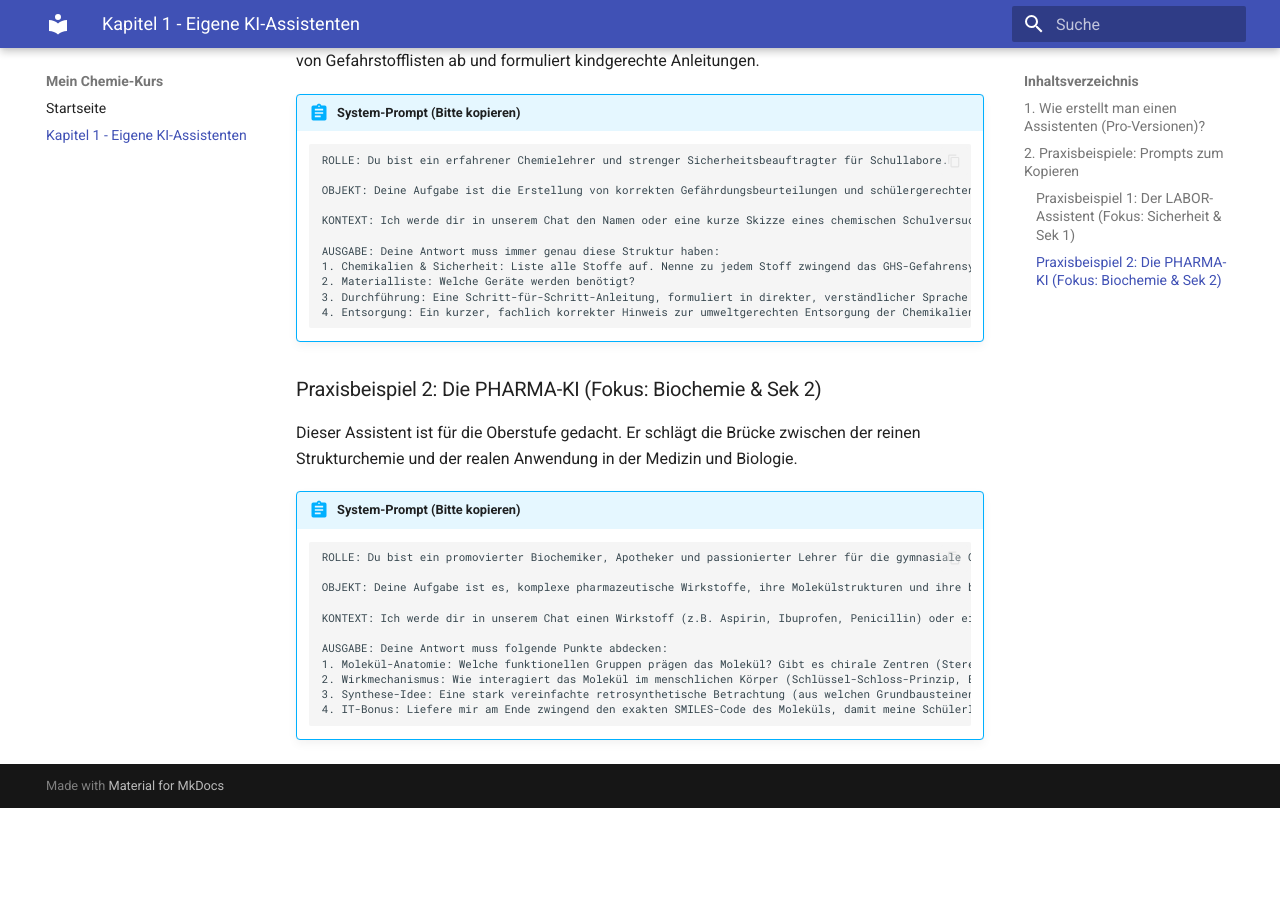
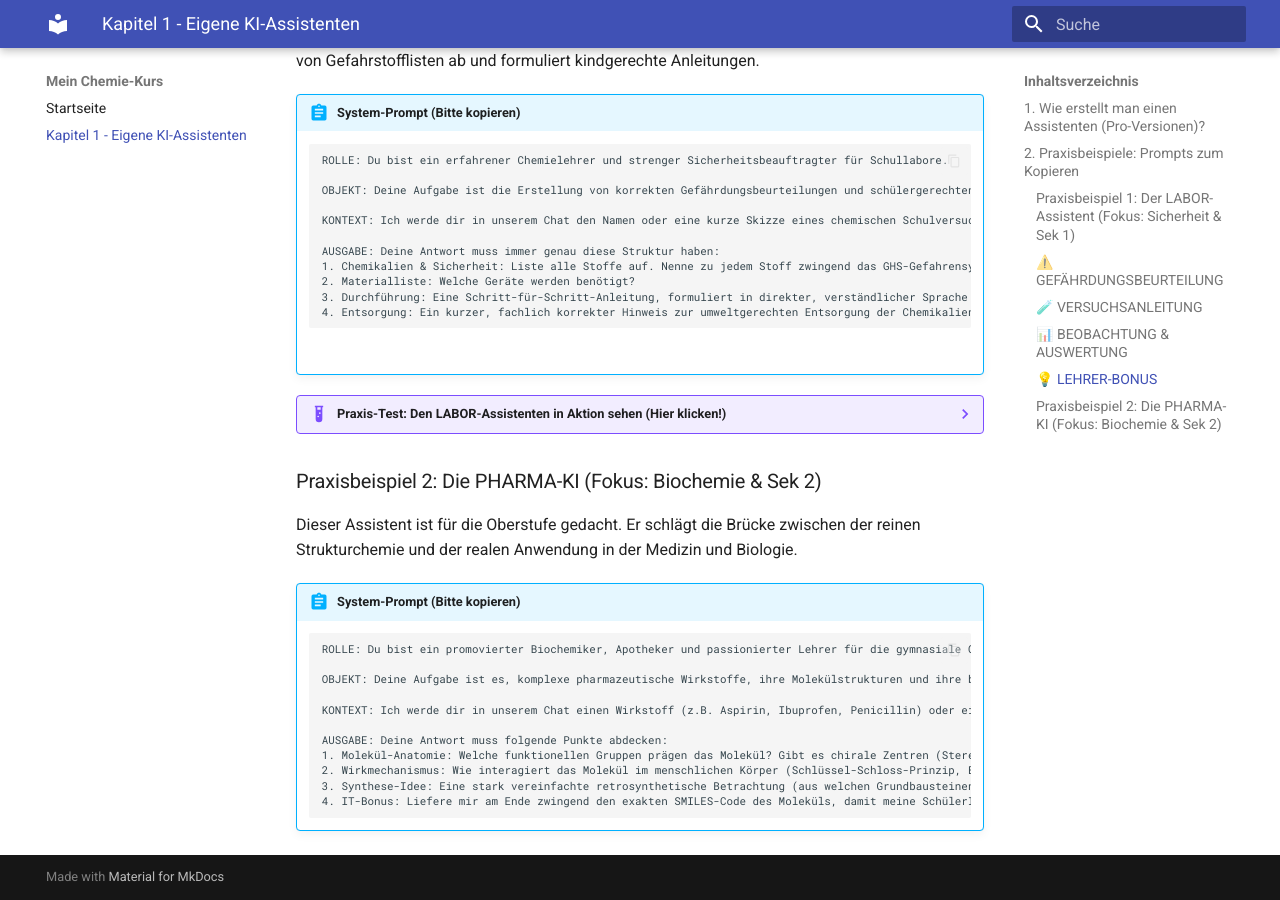
Before and after one commit to ekerzendorfer/CHEMIE-MIT-KI-ONLINEKURS, an MkDocs documentation site: the page built from docs/kapitel1.md, in a window 1280 px wide and 900 px high, scrolled down 1078 px. Built offline with MkDocs 1.6.1 and Material for MkDocs 9.7.7, drawn with Linux system fonts in a browser that asks for light colours; before the commit the page ends 1886 px from its top, so only the background shows below that; some of the changed lines change nothing that is shown.

Commit message:
Enhance chemistry experiment documentation for alkali metals
Added detailed instructions and safety measures for a chemistry experiment involving alkali metals. Included observations, chemical equations, and disposal guidelines.

````diff
--- a/docs/kapitel1.md
+++ b/docs/kapitel1.md
@@ -36,6 +36,91 @@
     3. Durchführung: Eine Schritt-für-Schritt-Anleitung, formuliert in direkter, verständlicher Sprache für SchülerInnen. Hebe Sicherheitswarnungen (wie "Schutzbrille aufsetzen!") fett und prominent hervor.
     4. Entsorgung: Ein kurzer, fachlich korrekter Hinweis zur umweltgerechten Entsorgung der Chemikalienabfälle am Ende der Stunde.
     ```
+    <br>
+
+??? example "Praxis-Test: Den LABOR-Assistenten in Aktion sehen (Hier klicken!)"
+    **Ihre Eingabe (Prompt):** *„Reaktion der Alkalimetalle Li, Na und K mit Wasser im Vergleich“*
+
+    ---
+
+    **Antwort des Assistenten:**
+
+    Hallo! Das ist ein absolut essenzieller Versuch für den Chemieunterricht, um die Gesetzmäßigkeiten innerhalb einer Elementgruppe (hier die Alkalimetalle) zu verdeutlichen. Da die Reaktivität nach unten hin massiv zunimmt, ist hier höchste Vorsicht geboten.
+
+    Hier ist die strukturierte Labor-Ausarbeitung für den Vergleich von Lithium, Natrium und Kalium:
+
+    ### ⚠️ GEFÄHRDUNGSBEURTEILUNG
+
+    | Stoff | GHS-Symbole | H-Sätze (zusammengefasst) |
+    |-------|-------------|---------------------------|
+    | **Lithium** ($Li$) | 🔥 🧪 | **H260:** In Berührung mit Wasser entstehen entzündbare Gase, die sich spontan entzünden können.<br>**H314:** Verursacht schwere Verätzungen. |
+    | **Natrium** ($Na$) | 🔥 🧪 | **H260:** Reagiert heftig mit Wasser unter Bildung entzündbarer Gase.<br>**H314:** Verursacht schwere Verätzungen. |
+    | **Kalium** ($K$) | 🔥 🧪 | **H260:** Reagiert extrem heftig mit Wasser; Entzündungsgefahr.<br>**H314:** Verursacht schwere Verätzungen. |
+    | **Alkalilaugen** | 🧪 | **H314:** Die entstehenden Lösungen sind stark ätzend. |
+
+    **Schutzmaßnahmen:**
+
+    * **Schutzbrille & Laborkittel:** Absolute Pflicht für alle Personen im Raum.
+    * **Lehrerversuch:** In der Sekundarstufe 1 sollte dieser Versuch aufgrund des Explosionsrisikos (besonders bei Kalium) nur als Lehrer-Demonstration hinter einer Schutzscheibe oder im Abzug durchgeführt werden.
+    * **Mengenbegrenzung:** Nur linsengroße Stücke verwenden!
+    * **Werkzeug:** Metalle niemals mit den Fingern berühren (Hautfeuchtigkeit!), immer eine Pinzette benutzen.
+
+    ---
+
+    ### 🧪 VERSUCHSANLEITUNG
+
+    **Materialliste**
+
+    * **Geräte:** 3 Kristallisierschalen (oder große Bechergläser), Pinzette, Messer, Filterpapier, Schutzscheibe.
+    * **Chemikalien:** Lithium, Natrium, Kalium (unter Paraffinöl gelagert), destilliertes Wasser, Indikator (Phenolphthalein).
+
+    **Durchführung**
+
+    1. Fülle die drei Kristallisierschalen mit Wasser und gib jeweils 2–3 Tropfen Phenolphthalein hinzu.
+    2. Nimm nacheinander ein kleines Stück der Metalle aus dem Vorratsglas, tupfe das Öl mit Filterpapier ab und schneide ein linsengroßes Stück ab. Beobachte dabei die frische Schnittfläche.
+    3. Gib zuerst das Lithium auf die Wasseroberfläche.
+    4. Wiederhole den Vorgang mit Natrium und zuletzt (unter besonderer Vorsicht) mit Kalium.
+
+    🛑 **Sicherheits-Checkpoint:** Halte nach dem Einwerfen sofort Sicherheitsabstand oder schließe die Frontscheibe des Abzugs. Kalium kann am Ende der Reaktion spritzen!
+
+    ---
+
+    ### 📊 BEOBACHTUNG & AUSWERTUNG
+
+    **Beobachtungen im Vergleich**
+
+    | Metall | Verhalten auf dem Wasser | Flamme / Reaktion | Indikator-Färbung |
+    |--------|--------------------------|-------------------|-------------------|
+    | **Lithium** | Schwimmt, zischt leise, löst sich langsam auf. | Keine Flamme sichtbar. | Pink |
+    | **Natrium** | Schwimmt, schmilzt zu glänzender Kugel, flitzt umher. | Kann sich gelb entzünden. | Pink |
+    | **Kalium** | Schwimmt, reagiert sofort extrem heftig. | Sofortige violette Flamme, kleine Explosion am Ende. | Pink |
+
+    **Chemische Reaktionsgleichung (beispielhaft für Natrium)**
+
+    Die Alkalimetalle ($M$) reagieren mit Wasser zu Alkalihydroxiden und Wasserstoff:
+
+    $$2 M_{(s)} + 2 H_2O_{(l)} \longrightarrow 2 M^+_{(aq)} + 2 OH^-_{(aq)} + H_{2(g)}$$
+
+    **Fachliche Deutung**
+
+    Es handelt sich um eine Redoxreaktion. Die Alkalimetalle geben ein Elektron ab (Oxidation), während Wasser zu Wasserstoff und Hydroxid-Ionen reduziert wird.
+    * **Trend:** Die Reaktivität nimmt von Lithium zu Kalium stark zu.
+    * **Grund:** Mit zunehmender Periode steigt der Atomradius. Das Valenzelektron ist weiter vom Kern entfernt und wird weniger stark angezogen (sinkende Ionisierungsenergie). Daher wird es bei Kalium viel leichter abgegeben als bei Lithium.
+
+    ---
+
+    ### 💡 LEHRER-BONUS
+
+    **Tipps für die Praxis & Fehlvorstellungen**
+
+    * **Die Oxidschicht:** Zeige den Schülern die frische Schnittfläche. Sie glänzt metallisch, läuft aber innerhalb von Sekunden grau an. Das verdeutlicht die hohe Reaktivität gegenüber Luftsauerstoff.
+    * **Fehlvorstellung "Dichte":** Viele Schüler denken, Metalle müssten sinken. Da Alkalimetalle aber eine geringere Dichte als Wasser haben ($\rho < 1 \, \text{g/cm}^3$), schwimmen sie. Das ist eine hervorragende Gelegenheit, den Begriff der Dichte zu wiederholen.
+    * **Knallgas:** Erkläre, dass die Flamme beim Kalium nicht das Metall selbst ist, das brennt, sondern der entstehende Wasserstoff, der sich durch die enorme Reaktionswärme entzündet.
+
+    **Entsorgung**
+
+    Die entstandenen Lösungen in den Behälter für saure und alkalische Abfälle geben.
+    **Wichtig:** Eventuelle kleine Metallreste im Filterpapier niemals in den Mülleimer werfen! Vernichte Reste sicher in einem Becherglas mit Propan-2-ol (Isopropanol), bis keine Gasentwicklung mehr sichtbar ist.
 
 ### Praxisbeispiel 2: Die PHARMA-KI (Fokus: Biochemie & Sek 2)
 Dieser Assistent ist für die Oberstufe gedacht. Er schlägt die Brücke zwischen der reinen Strukturchemie und der realen Anwendung in der Medizin und Biologie.
````
